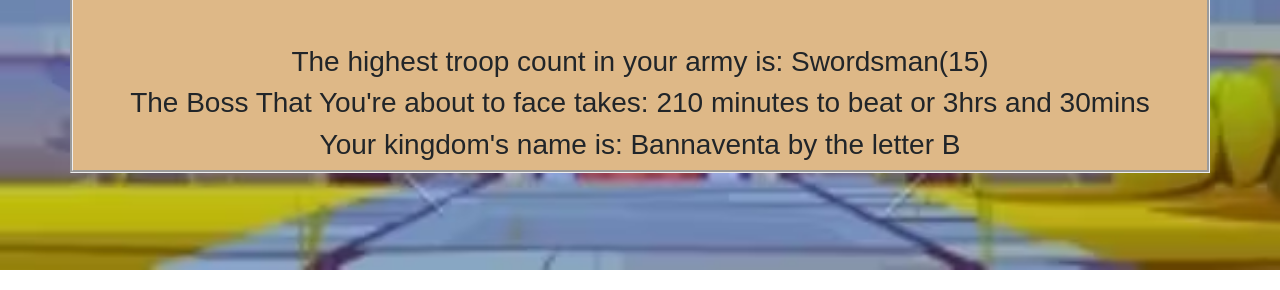
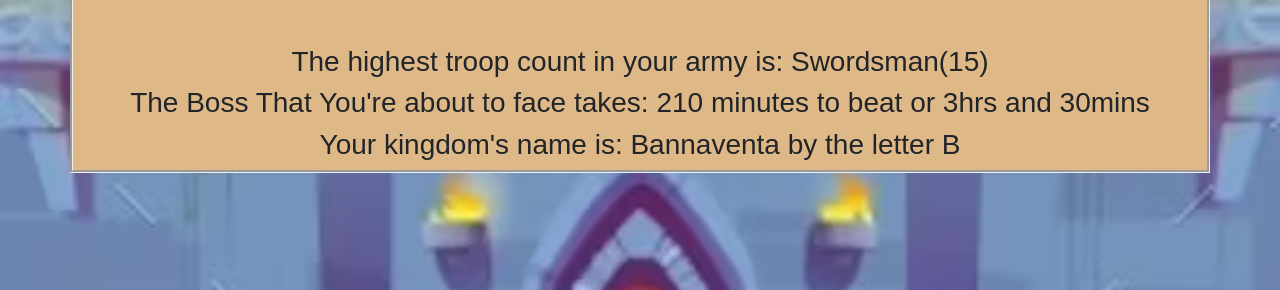
Before and after one commit to bonebawl/calcium-pedral-gfa3, a plain HTML site: page index.html in a window 1280 px wide. Shown: the part 510-800 px from the top of the page. Drawn offline with nearby package versions, Linux system fonts and the light colour scheme.

Commit message:
Update styles.css

```diff
--- a/styles.css
+++ b/styles.css
@@ -2,7 +2,7 @@ body{
     background-image:url('imgs/preview.png');
     background-repeat:no-repeat;
     background-size:cover;
-    background-position-y:-500px;
+    background-position-y:-200px;
 }
 div#container{
     background-color:burlywood;
```
